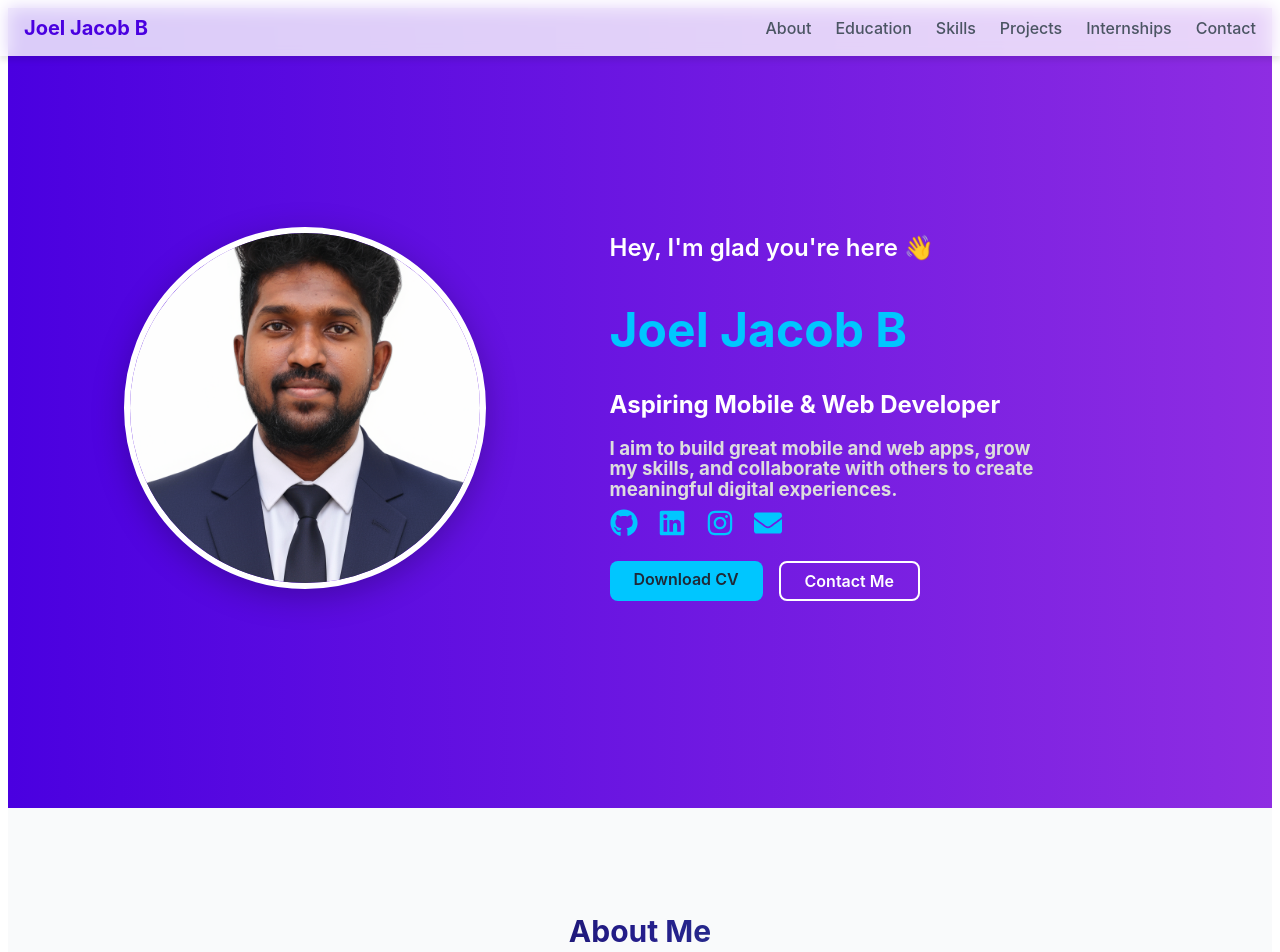
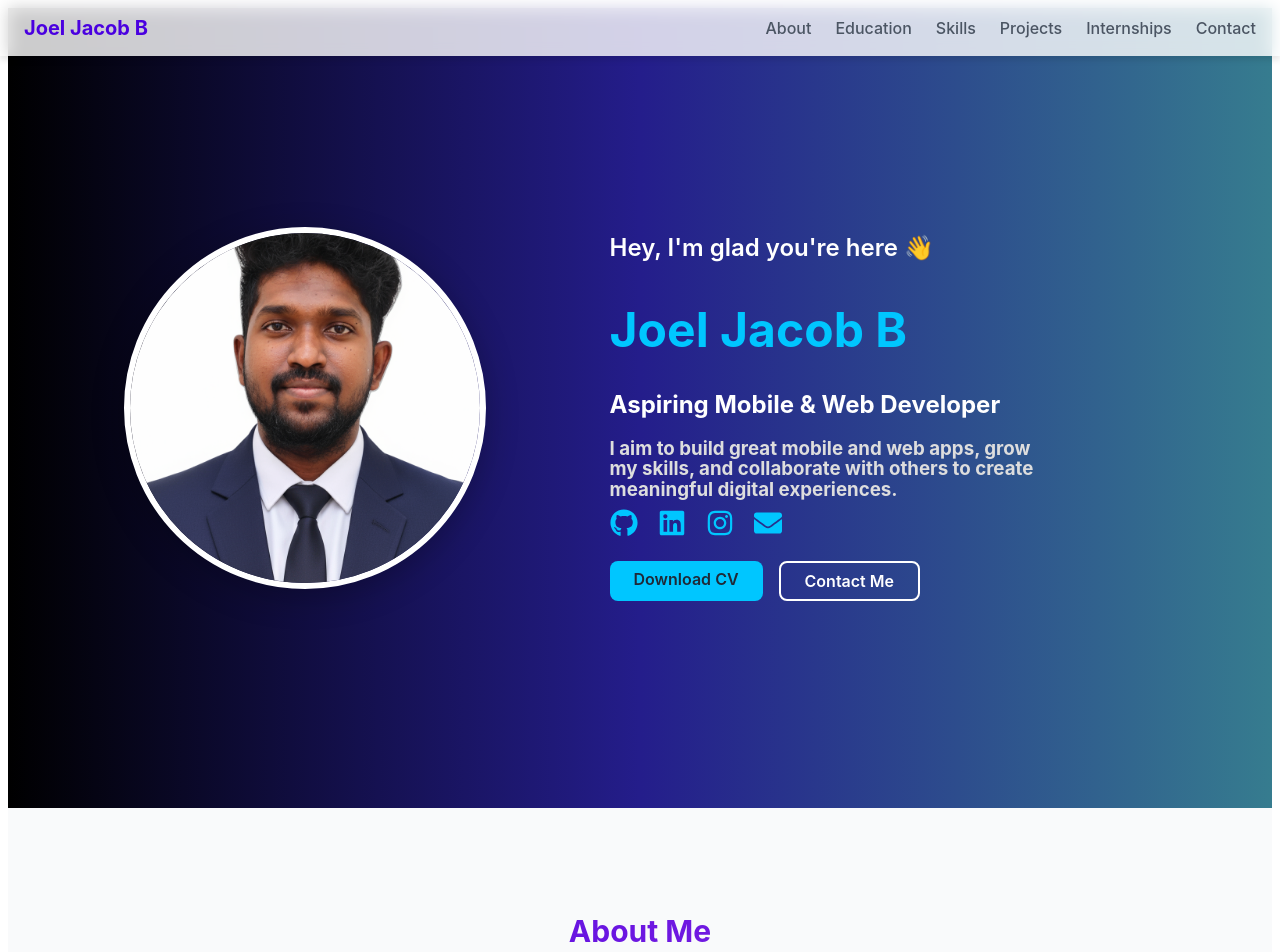
Before and after one commit to Joel-Jacob-B/Joel_Portfolio, a React (Vite) app: page / in a window 1280 px wide. Shown: the top 952 px of the page. Built offline with nearby package versions, Linux system fonts and the light colour scheme.

Commit message:
last commit

```diff
--- a/src/App.css
+++ b/src/App.css
@@ -71,7 +71,7 @@
   text-align: center;
 
   /* Gradient text */
-  background: linear-gradient(to right, #000000, #241d8b, #367c8f);
+  background: linear-gradient(to right, #4A00E0, #8E2DE2);
   -webkit-background-clip: text;
   -webkit-text-fill-color: transparent;
   background-clip: text;
@@ -84,7 +84,7 @@
   display: flex;
   align-items: center;
   justify-content: center;
-  background: linear-gradient(to right, #4A00E0, #8E2DE2);
+  background: linear-gradient(to right, #000000, #241d8b, #367c8f);
   padding: 0 2rem;
   gap: 2.5rem;
   color: white;
```
